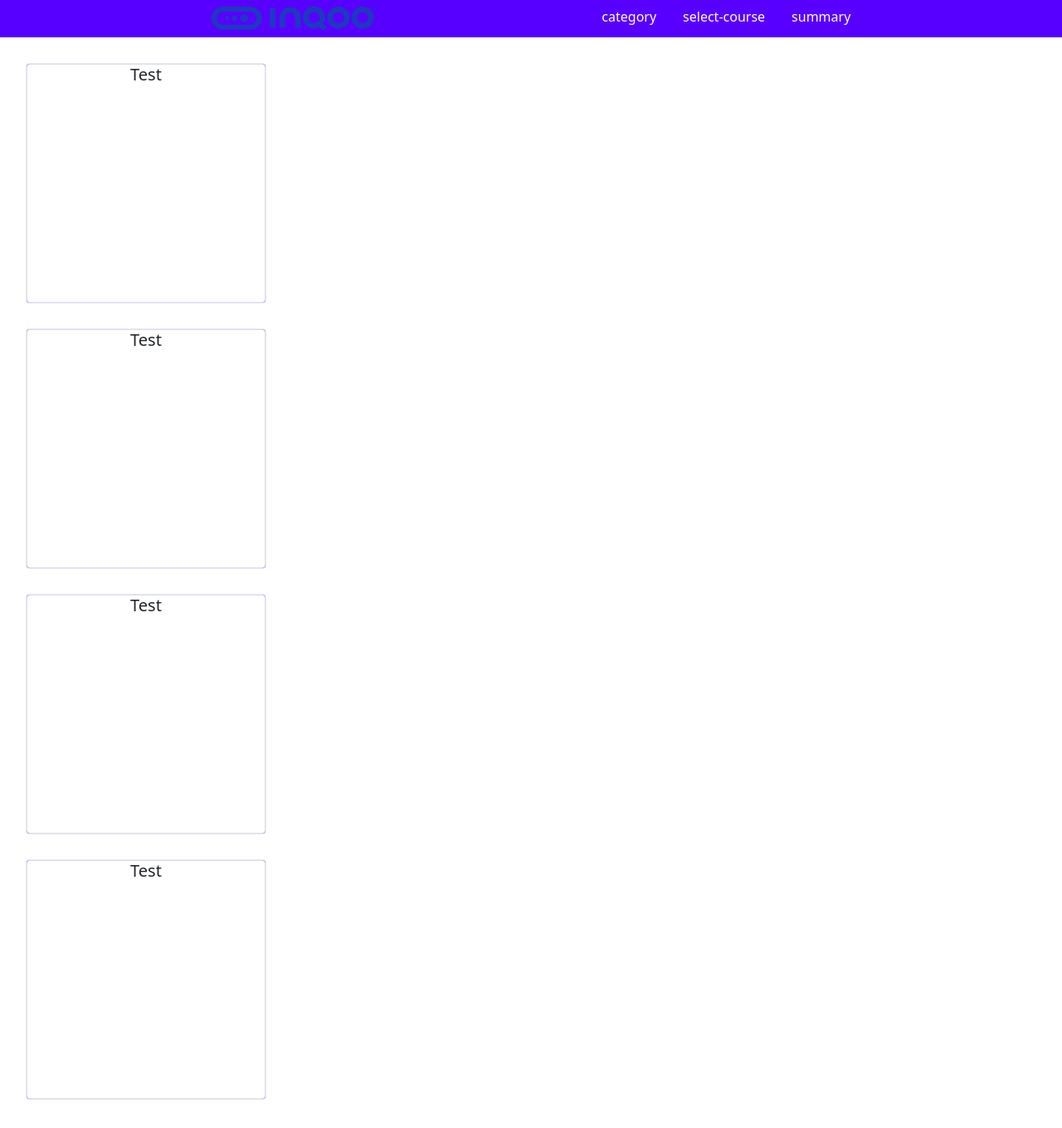
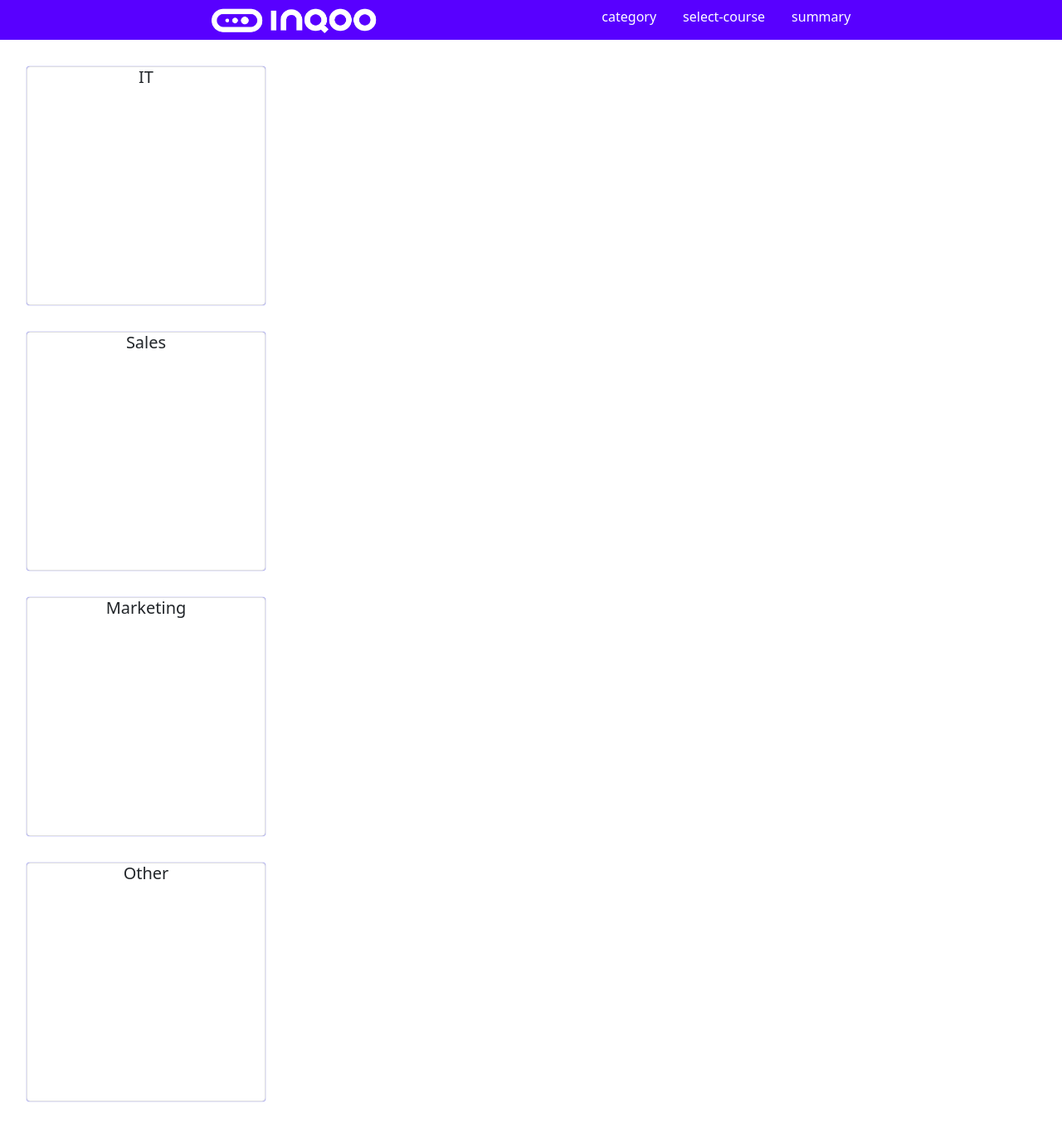
Before and after one commit to tomek1703/inqoo_courses_offer_project_fe, an Angular app in the folder Inqoo_courses_offer_project_app/: page /category-page in a window 1280 px wide. Shown: the whole page at 83% size. Built offline with nearby package versions, Linux system fonts and the light colour scheme.

Commit message:
Finished mocking tooltip, tiles. Changed Inqoo logo for white ver.

```diff
--- a/Inqoo_courses_offer_project_app/src/app/category/category-page/category-page.component.html
+++ b/Inqoo_courses_offer_project_app/src/app/category/category-page/category-page.component.html
@@ -1,4 +1,5 @@
-<app-card></app-card>
-<app-card></app-card>
-<app-card></app-card>
-<app-card></app-card>
+<app-card
+  *ngFor="let item of items, index as i"
+  [title]="item.title"
+  [description]="item.description"
+></app-card>
--- a/Inqoo_courses_offer_project_app/src/app/category/category-page/category-page.component.ts
+++ b/Inqoo_courses_offer_project_app/src/app/category/category-page/category-page.component.ts
@@ -1,4 +1,5 @@
 import { Component } from '@angular/core';
+import {MockCategories} from "../../shared/MockCategories";
 
 @Component({
   selector: 'app-category-page',
@@ -6,5 +7,25 @@ import { Component } from '@angular/core';
   styleUrls: ['./category-page.component.scss']
 })
 export class CategoryPageComponent{
+public items: MockCategories[] = [{
+  id: 0,
+  title: "IT",
+  description: "IT Desc"
 
+},
+  {
+    id: 1,
+    title: "Sales",
+    description: "sales desc"
+  },
+  {
+    id: 2,
+    title: "Marketing",
+    description: "marketing desc"
+  },
+  {
+    id: 3,
+    title: "Other",
+    description: "other desc"
+  }];
 }
--- /dev/null
+++ b/Inqoo_courses_offer_project_app/src/app/shared/MockCategories.ts
@@ -0,0 +1,5 @@
+export interface MockCategories {
+  id: number;
+  title: string;
+  description: string;
+}
--- a/Inqoo_courses_offer_project_app/src/app/shared/nav-bar/nav-bar.component.html
+++ b/Inqoo_courses_offer_project_app/src/app/shared/nav-bar/nav-bar.component.html
@@ -1,5 +1,5 @@
 <div id="nav-container">
-  <a id="logo" class="nav-link" href="#"><img src="assets/logo-inqoo.png.webp" alt="logo"></a>
+  <a id="logo" class="nav-link" href="#"><img src="assets/logo-inqoo.png" alt="logo"></a>
   <ul class="nav justify-content-center">
     <li class="nav-item" *ngFor="let link of routes">
       <a class="nav-link" routerLink={{link.route}} routerLinkActive="active">{{link.label}}</a>
```
Also changed, not shown: Inqoo_courses_offer_project_app/src/assets/logo-inqoo.png (added), Inqoo_courses_offer_project_app/src/assets/logo-inqoo.png.webp (deleted).
